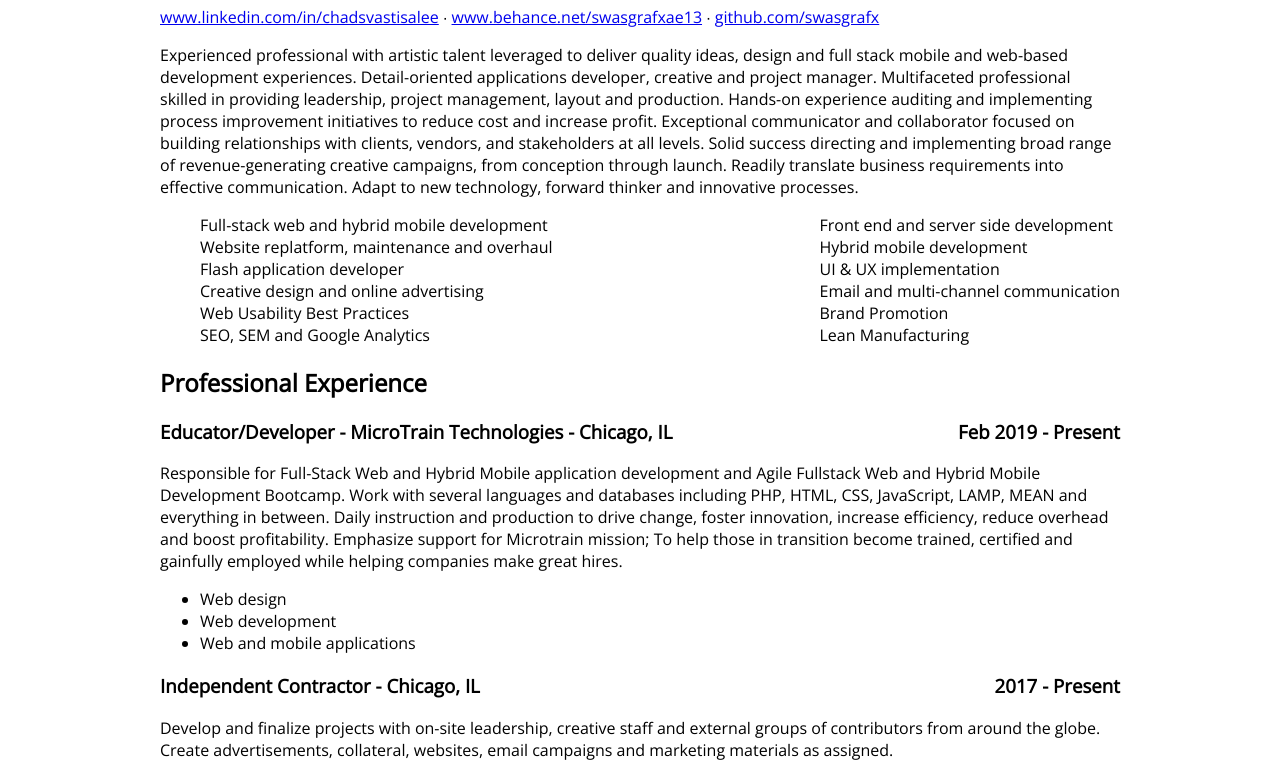
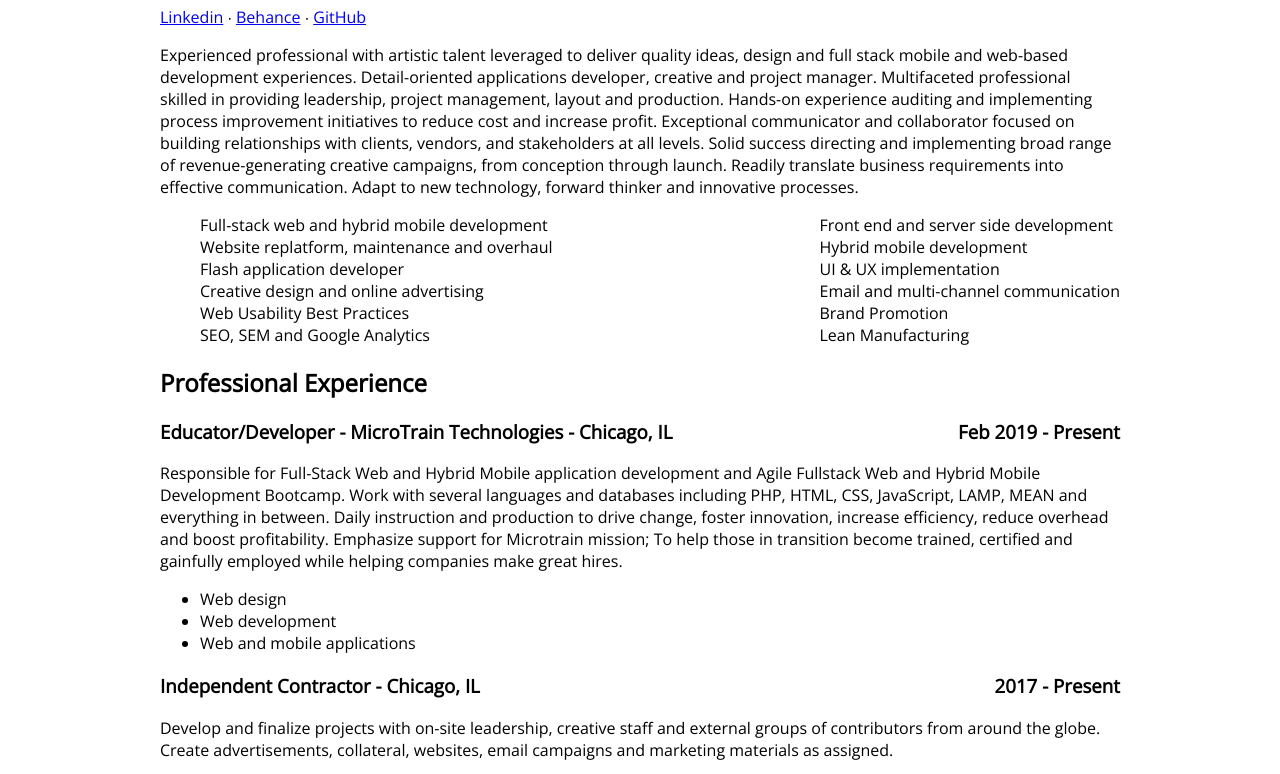
Before and after one commit to swasgrafx/swasgrafx.github.io, a website: page resume.html in a window 1280 px wide. Shown: the part 130-904 px from the top of the page. Drawn offline with nearby package versions, Linux system fonts and the light colour scheme.

Commit message:
Update resume.html

```diff
--- a/resume.html
+++ b/resume.html
@@ -23,7 +23,7 @@
     <span class="float-right">Full Stack Agile Developer</span>
     </h1>
 <section>
-    <a href="www.linkedin.com/in/chadsvastisalee" target="_blank">www.linkedin.com/in/chadsvastisalee</a> ∙ <a href="www.behance.net/swasgrafxae13" target="_blank">www.behance.net/swasgrafxae13</a> ∙ <a href="github.com/swasgrafx" target="_blank">github.com/swasgrafx</a>
+    <a href="https://www.linkedin.com/in/chadsvastisalee" target="_blank">Linkedin</a> ∙ <a href="https://www.behance.net/swasgrafxae13" target="_blank">Behance</a> ∙ <a href="https://github.com/swasgrafx" target="_blank">GitHub</a>
     <p>Experienced professional with artistic talent leveraged to deliver quality ideas, design and full stack mobile and
     web-based development experiences.
     Detail-oriented applications developer, creative and project manager. Multifaceted professional skilled in providing
```
